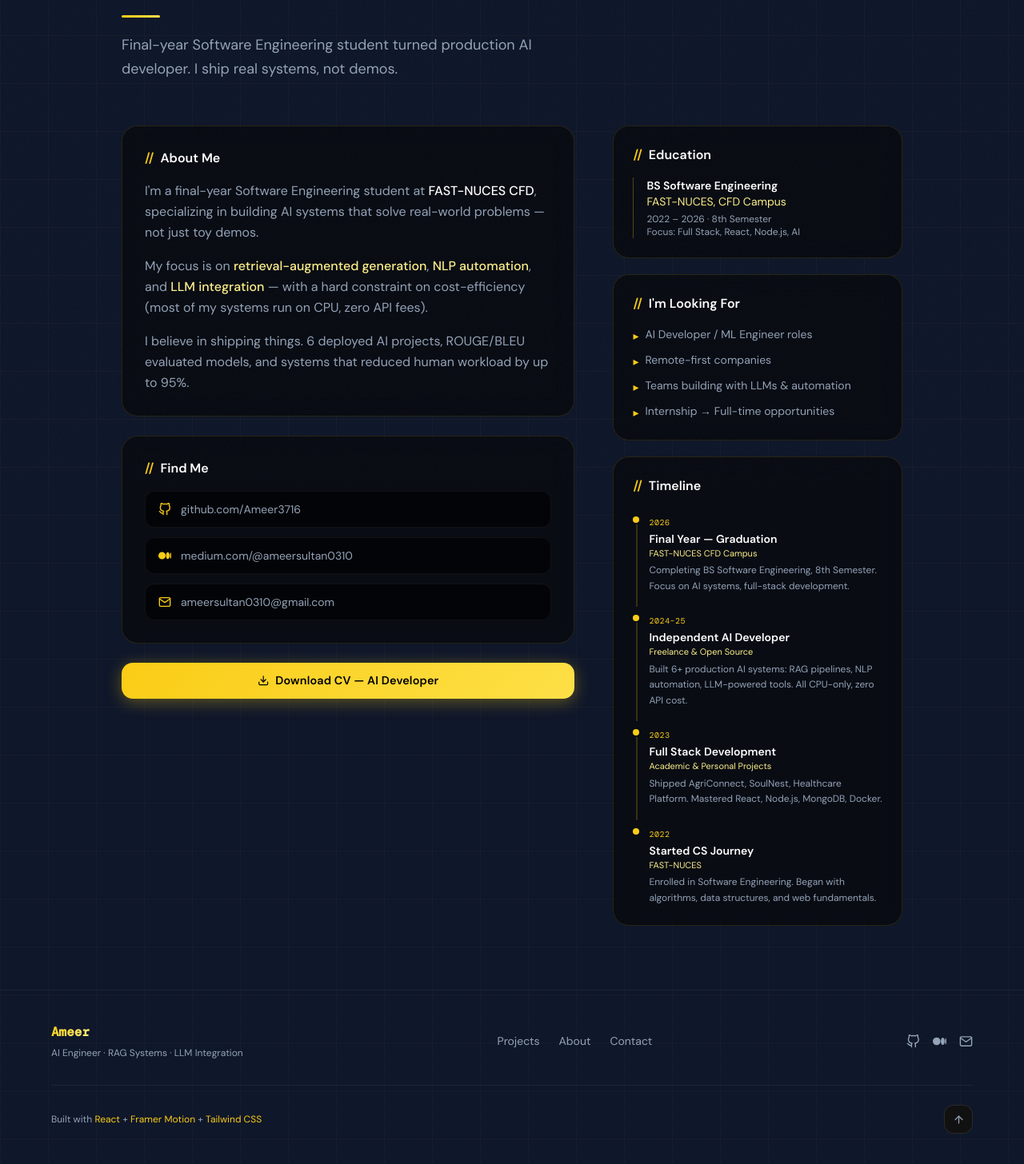
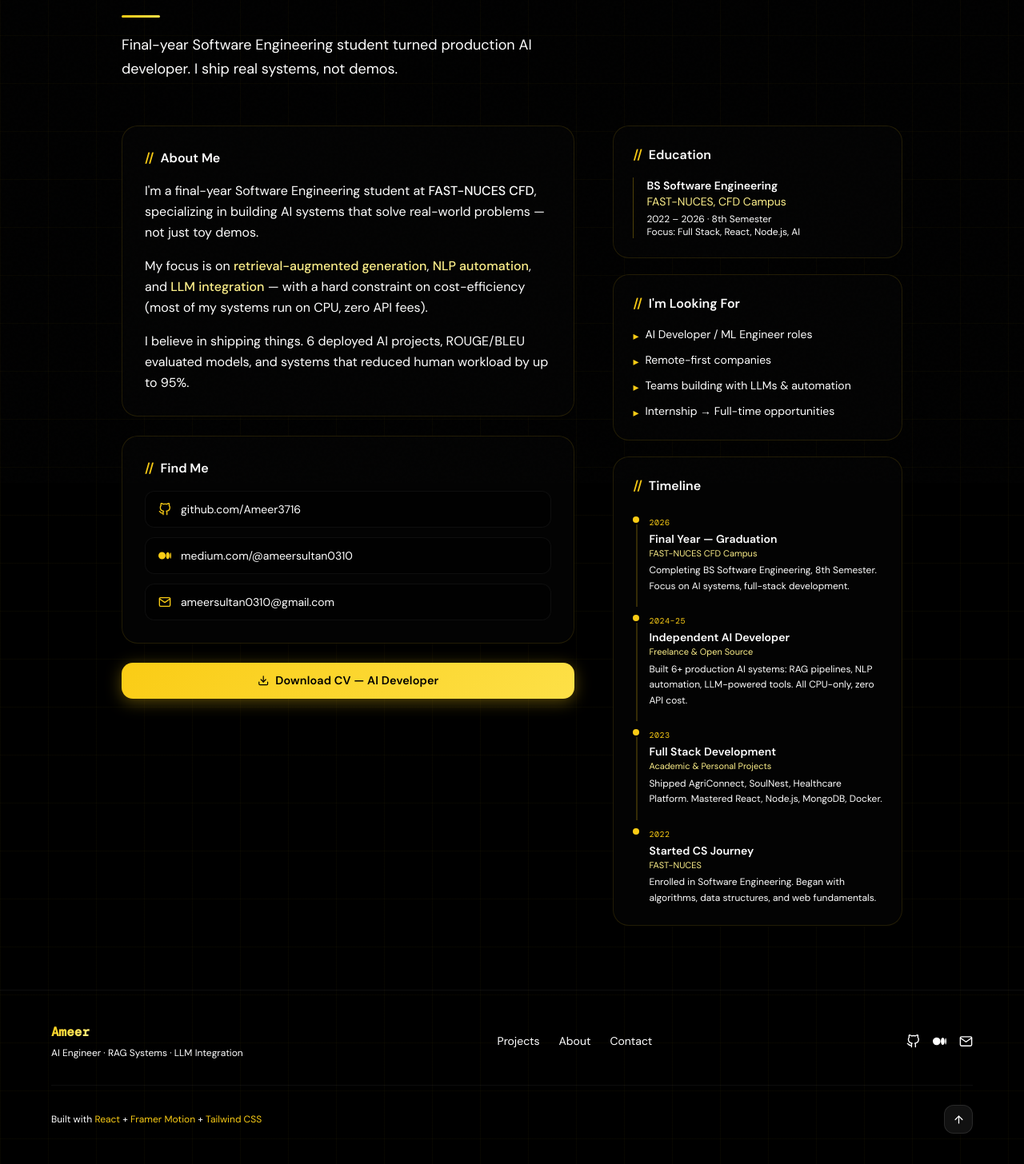
Before and after one commit to Ameer3716/Portfolio, a React (Create React App) app in the folder client/: page /about in a window 1280 px wide. Shown: the part 196-1652 px from the top of the page at 80% size. Built offline with nearby package versions, Linux system fonts and the light colour scheme; the HTML template or start-up script is replaced by a standard one.

Commit message:
Updations

```diff
--- a/client/public/index.html
+++ /dev/null
@@ -1,14 +0,0 @@
-<!DOCTYPE html>
-<html lang="en">
-  <head>
-    <meta charset="utf-8" />
-    <meta name="viewport" content="width=device-width, initial-scale=1" />
-    <meta name="description" content="Software Developer Portfolio – RAG Systems, NLP, Automation" />
-    <title>Software Developer Portfolio</title>
-    <link rel="preconnect" href="https://fonts.googleapis.com" />
-    <link href="https://fonts.googleapis.com/css2?family=JetBrains+Mono:wght@400;600&family=Inter:wght@300;400;500;600;700;800&display=swap" rel="stylesheet" />
-  </head>
-  <body style="margin:0; background:#0F172A;">
-    <div id="root"></div>
-  </body>
-</html>
--- a/client/public/public/index.html
+++ b/client/public/public/index.html
@@ -8,7 +8,7 @@
     <link rel="preconnect" href="https://fonts.googleapis.com" />
     <link href="https://fonts.googleapis.com/css2?family=JetBrains+Mono:wght@400;600&family=Inter:wght@300;400;500;600;700;800&display=swap" rel="stylesheet" />
   </head>
-  <body style="margin:0; background:#0F172A;">
+  <body style="margin:0; background:#000000;">
     <div id="root"></div>
   </body>
 </html>
--- a/client/src/components/Footer.jsx
+++ b/client/src/components/Footer.jsx
@@ -18,7 +18,7 @@ export default function Footer() {
               <span className="gradient-text">Ameer</span>
 
             </Link>
-            <p className="text-[#94A3B8] text-xs mt-1.5">
+            <p className="text-white text-xs mt-1.5">
               AI Engineer · RAG Systems · LLM Integration
             </p>
           </div>
@@ -33,7 +33,7 @@ export default function Footer() {
               <Link
                 key={l.to}
                 to={l.to}
-                className="text-sm text-[#94A3B8] hover:text-white transition-colors highlight-line"
+                className="text-sm text-white hover:text-[#FACC15] transition-colors highlight-line"
               >
                 {l.label}
               </Link>
@@ -52,7 +52,7 @@ export default function Footer() {
                 href={s.href}
                 target={s.href.startsWith("http") ? "_blank" : undefined}
                 rel="noreferrer"
-                className="text-[#94A3B8] hover:text-white transition-colors"
+                className="text-white hover:text-[#FACC15] transition-colors"
               >
                 {s.icon}
               </a>
@@ -61,7 +61,7 @@ export default function Footer() {
         </div>
 
         <div className="flex items-center justify-between border-t border-white/5 pt-6">
-          <p className="text-[#94A3B8] text-xs">
+          <p className="text-white text-xs">
             Built with{" "}
             <span className="text-[#FACC15]">React</span> +{" "}
             <span className="text-[#FACC15]">Framer Motion</span> +{" "}
@@ -71,7 +71,7 @@ export default function Footer() {
             onClick={scrollTop}
             whileHover={{ scale: 1.1, y: -2 }}
             whileTap={{ scale: 0.9 }}
-            className="w-9 h-9 rounded-xl bg-[#111111] border border-white/10 flex items-center justify-center text-[#94A3B8] hover:text-white hover:border-[#FACC15]/30 transition-all"
+            className="w-9 h-9 rounded-xl bg-[#111111] border border-white/10 flex items-center justify-center text-white hover:text-[#FACC15] hover:border-[#FACC15]/30 transition-all"
           >
             <FiArrowUp size={15} />
           </motion.button>
--- a/client/src/components/Navbar.jsx
+++ b/client/src/components/Navbar.jsx
@@ -48,7 +48,7 @@ export default function Navbar() {
               key={l.to}
               to={l.to}
               className={`relative px-4 py-2 text-sm font-medium rounded-lg transition-colors duration-200 ${
-                pathname === l.to ? "text-white" : "text-[#94A3B8] hover:text-white"
+                pathname === l.to ? "text-white" : "text-white hover:text-[#FACC15]"
               }`}
             >
               {pathname === l.to && (
@@ -113,7 +113,7 @@ export default function Navbar() {
                   <Link
                     to={l.to}
                     className={`block py-2 text-sm font-medium ${
-                      pathname === l.to ? "text-[#FEF08A]" : "text-[#94A3B8]"
+                      pathname === l.to ? "text-[#FEF08A]" : "text-white"
                     }`}
                   >
                     {l.label}
--- a/client/src/components/SkillsSection.jsx
+++ b/client/src/components/SkillsSection.jsx
@@ -132,7 +132,7 @@ export default function SkillsSection() {
           ].map((skill, i) => (
             <div key={skill.name}>
               <div className="flex justify-between mb-1.5">
-                <span className="text-sm text-[#94A3B8]">{skill.name}</span>
+                <span className="text-sm text-white">{skill.name}</span>
                 <span className="text-xs text-[#FEF08A] font-mono">{skill.level}%</span>
               </div>
               <div className="h-1.5 bg-[#000000] rounded-full overflow-hidden">
--- a/client/src/index.css
+++ b/client/src/index.css
@@ -12,7 +12,7 @@
   --dark: #000000;
   --surface: #050505;
   --surface2: #0A0A0A;
-  --text: #E2E8F0;
+  --text: #FFFFFF;
   --muted: #94A3B8;
   --border: rgba(250, 204, 21,0.15);
 }
@@ -23,7 +23,7 @@ body {
   margin: 0;
   font-family: 'DM Sans', sans-serif;
   background: #000000;
-  color: #E2E8F0;
+  color: #FFFFFF;
   overflow-x: hidden;
   cursor: none;
 }
--- a/client/src/pages/About.jsx
+++ b/client/src/pages/About.jsx
@@ -50,7 +50,7 @@ export default function About() {
             Ameer <span className="gradient-text-animate">Sultan</span>
           </h1>
           <div className="section-divider" />
-          <p className="text-[#94A3B8] text-lg max-w-xl leading-relaxed mt-2">
+          <p className="text-white text-lg max-w-xl leading-relaxed mt-2">
             Final-year Software Engineering student turned production AI developer. I ship real systems, not demos.
           </p>
         </motion.div>
@@ -62,19 +62,19 @@ export default function About() {
               <h3 className="font-semibold text-white mb-4 flex items-center gap-2">
                 <span className="text-[#FACC15]">//</span> About Me
               </h3>
-              <p className="text-[#94A3B8] leading-relaxed mb-4">
+              <p className="text-white leading-relaxed mb-4">
                 I'm a final-year Software Engineering student at{" "}
                 <span className="text-white font-medium">FAST-NUCES CFD</span>, specializing in building AI systems
                 that solve real-world problems — not just toy demos.
               </p>
-              <p className="text-[#94A3B8] leading-relaxed mb-4">
+              <p className="text-white leading-relaxed mb-4">
                 My focus is on{" "}
                 <span className="text-[#FEF08A] font-medium">retrieval-augmented generation</span>,{" "}
                 <span className="text-[#FEF08A] font-medium">NLP automation</span>, and{" "}
                 <span className="text-[#FEF08A] font-medium">LLM integration</span> — with a hard constraint on
                 cost-efficiency (most of my systems run on CPU, zero API fees).
               </p>
-              <p className="text-[#94A3B8] leading-relaxed">
+              <p className="text-white leading-relaxed">
                 I believe in shipping things. 6 deployed AI projects, ROUGE/BLEU evaluated models, and systems that
                 reduced human workload by up to 95%.
               </p>
@@ -96,7 +96,7 @@ export default function About() {
                     href={link.href}
                     target={link.href.startsWith("http") ? "_blank" : undefined}
                     rel="noreferrer"
-                    className="flex items-center gap-3 px-4 py-3 rounded-xl bg-[#000000]/60 border border-white/5 text-[#94A3B8] hover:text-[#FEF08A] hover:border-[#FACC15]/30 transition-all duration-200 group"
+                    className="flex items-center gap-3 px-4 py-3 rounded-xl bg-[#000000]/60 border border-white/5 text-white hover:text-[#FEF08A] hover:border-[#FACC15]/30 transition-all duration-200 group"
                   >
                     <span className="text-[#FACC15] group-hover:scale-110 transition-transform">{link.icon}</span>
                     <span className="text-sm">{link.label}</span>
@@ -119,8 +119,8 @@ export default function About() {
               <div className="relative pl-4 border-l border-[#FACC15]/30">
                 <p className="font-semibold text-white text-sm">BS Software Engineering</p>
                 <p className="text-[#FEF08A] text-sm">FAST-NUCES, CFD Campus</p>
-                <p className="text-xs text-[#94A3B8] mt-1">2022 – 2026 · 8th Semester</p>
-                <p className="text-xs text-[#94A3B8]">Focus: Full Stack, React, Node.js, AI</p>
+                <p className="text-xs text-white mt-1">2022 – 2026 · 8th Semester</p>
+                <p className="text-xs text-white">Focus: Full Stack, React, Node.js, AI</p>
               </div>
             </div>
 
@@ -135,7 +135,7 @@ export default function About() {
                   "Teams building with LLMs & automation",
                   "Internship → Full-time opportunities",
                 ].map((item) => (
-                  <li key={item} className="flex items-start gap-2 text-sm text-[#94A3B8]">
+                  <li key={item} className="flex items-start gap-2 text-sm text-white">
                     <span className="text-[#FACC15] mt-0.5 shrink-0">▸</span>
                     {item}
                   </li>
@@ -165,7 +165,7 @@ export default function About() {
                     <span className="font-mono text-[10px] text-[#FACC15] tracking-wider">{item.year}</span>
                     <p className="text-sm font-semibold text-white">{item.title}</p>
                     <p className="text-[11px] text-[#FEF08A]">{item.subtitle}</p>
-                    <p className="text-xs text-[#94A3B8] mt-1 leading-relaxed">{item.desc}</p>
+                    <p className="text-xs text-white mt-1 leading-relaxed">{item.desc}</p>
                   </motion.div>
                 ))}
               </div>
```
Also changed, not shown: client/src/components/ProjectCard.jsx (+10 -10 lines), client/src/pages/Contact.jsx (+6 -6 lines), client/src/pages/Home.jsx (+4 -4 lines), client/src/pages/Projects.jsx (+4 -4 lines), 12 other files (tests, documents, lock files or other folders).
